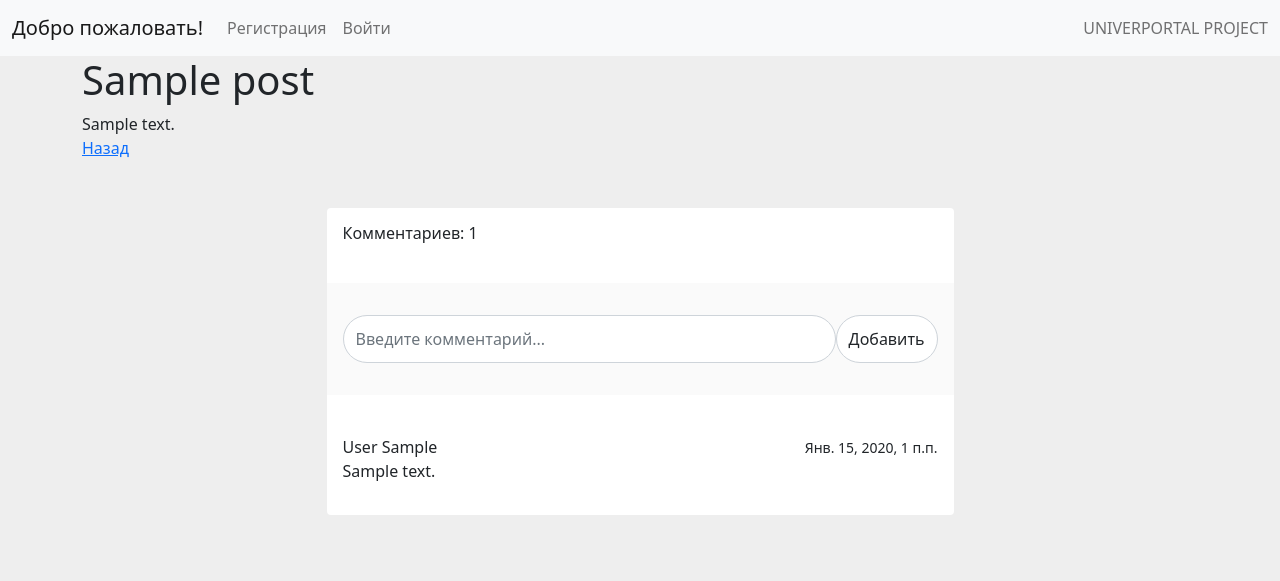
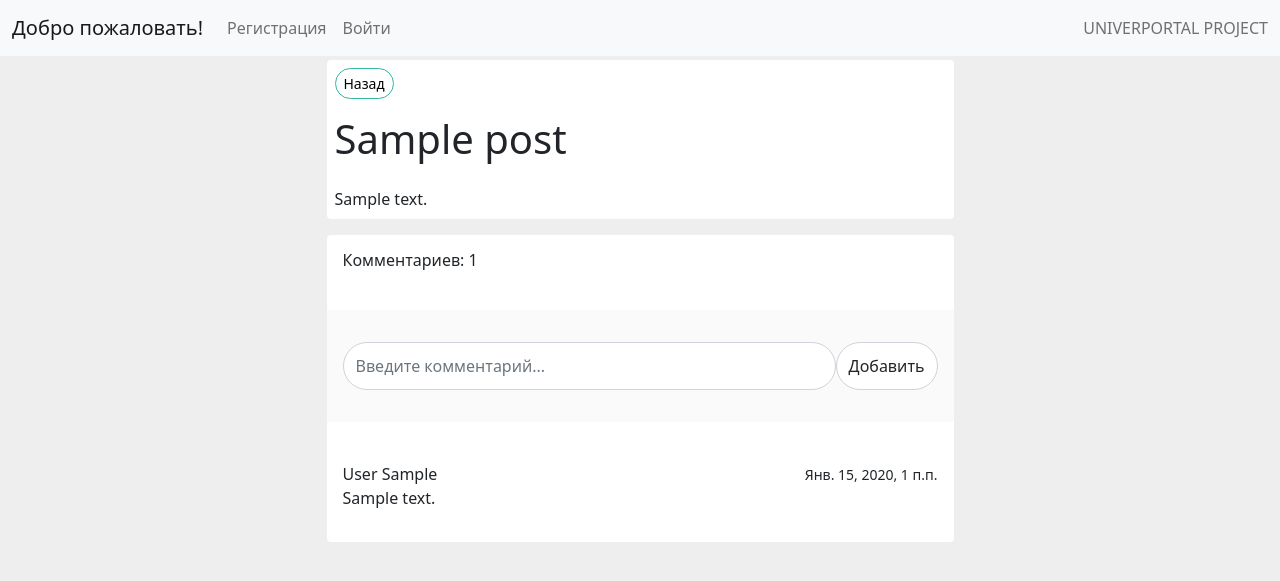
Before and after one commit to cyberdile/UNIVERPORTAL, a Django app: page /posts/1/ in a window 1280 px wide. Shown: the top 581 px of the page. Run offline with Django 3.2, Linux system fonts and the light colour scheme; tables that the repository leaves empty hold one stand-in row (values such as "Sample post"); some libraries are stand-ins or nearby versions.

Commit message:
changed buttons and posts

```diff
--- a/anothertry/urls.py
+++ b/anothertry/urls.py
@@ -15,7 +15,7 @@ Including another URLconf
 """
 from django.contrib import admin
 from django.urls import path, include
-from .yasg import urlpatterns as doc_urls
+#from .yasg import urlpatterns as doc_urls
 
 urlpatterns = [
     path('admin/', admin.site.urls),
@@ -23,4 +23,4 @@ urlpatterns = [
     path('accounts/', include('django.contrib.auth.urls')),
 ]
 
-urlpatterns += doc_urls
+#urlpatterns += doc_urls
--- a/anothertry/yasg.py
+++ b/anothertry/yasg.py
@@ -1,7 +1,7 @@
 from django.urls import path
-from rest_framework import permissions
-from drf_yasg.views import get_schema_view
-from drf_yasg import openapi
+#from rest_framework import permissions
+#from drf_yasg.views import get_schema_view
+#from drf_yasg import openapi
 
 
 schema_view = get_schema_view(
--- a/univer/static/css/styles.css
+++ b/univer/static/css/styles.css
@@ -50,3 +50,13 @@ body {
     font-size: 14px;
     margin-top: 12px
 }
+
+.a-button {
+    text-decoration: none;
+    color: black;
+}
+
+.btn-outline-c {
+    border-color: #35b69f;
+    border-radius: 25px
+}
--- a/univer/templates/posts/post_detail.html
+++ b/univer/templates/posts/post_detail.html
@@ -1,13 +1,27 @@
 {% extends "base.html" %}
 {% block content %}
-	<h1>{{posts.title}}</h1>
-	<div class="text-container">{{posts.text}}</div>
-	<a href='../'>Назад<a>
+<div class="container mt-1 mb-3">
 
-<div class="container mt-5 mb-5">
     <div class="row height d-flex justify-content-center align-items-center">
         <div class="col-md-7">
             <div class="card">
+
+                <div class="d-flex justify-content-between align-items-center">
+                    <div class="d-flex p-2 bd-highlight"><button type="button" class="btn btn-outline-c btn-sm"><a href='../' class="a-button">Назад</a></button> </div>
+                </div>
+
+                <h1><div class = "d-flex p-2 bd-highlight">{{posts.title}}</div></h1>
+                <div class = "d-flex p-2 bd-highlight">{{posts.text}}</div>
+
+</div>
+</div>
+</div>
+</div>
+<div class="container mt-1 mb-5">
+    <div class="row height d-flex justify-content-center align-items-center">
+        <div class="col-md-7">
+            <div class="card">
+
                 <div class="p-3">
                     {% with comments.count as total_comments %}
                     <h6>Комментариев: {{ total_comments }}</h6>
--- a/univer/templates/posts/post_list.html
+++ b/univer/templates/posts/post_list.html
@@ -118,6 +118,8 @@ $(function() {
 </script>
 {% endblock %}
 
+
+
 {% block content %}
   <p>
     {% if user.is_staff %}
--- a/univer/urls.py
+++ b/univer/urls.py
@@ -2,9 +2,9 @@ from django.contrib.auth.urls import path
 from django.contrib.auth.decorators import login_required
 from . import views
 from .models import LikeDislike, Post
-from rest_framework import permissions
-from drf_yasg import openapi
-from drf_yasg.views import get_schema_view
+#from rest_framework import permissions
+#from drf_yasg import openapi
+#from drf_yasg.views import get_schema_view
 
 #
 # schema_view = get_schema_view(
--- a/univer/views.py
+++ b/univer/views.py
@@ -10,8 +10,8 @@ from django.template.loader import render_to_string
 from django.http import JsonResponse, HttpResponse
 from django.contrib.contenttypes.models import ContentType
 from django.views import View
-from rest_framework_swagger import renderers
-from rest_framework.decorators import api_view, renderer_classes
+#from rest_framework_swagger import renderers
+#from rest_framework.decorators import api_view, renderer_classes
 
 # @api_view(['GET'])
 # @renderer_classes([renderers.OpenAPIRenderer, renderers.SwaggerUIRenderer])
```
Also changed, not shown: anothertry/settings.py (+5 -5 lines), univer/templates/posts/partial_post_list.html (+19 -2 lines).
